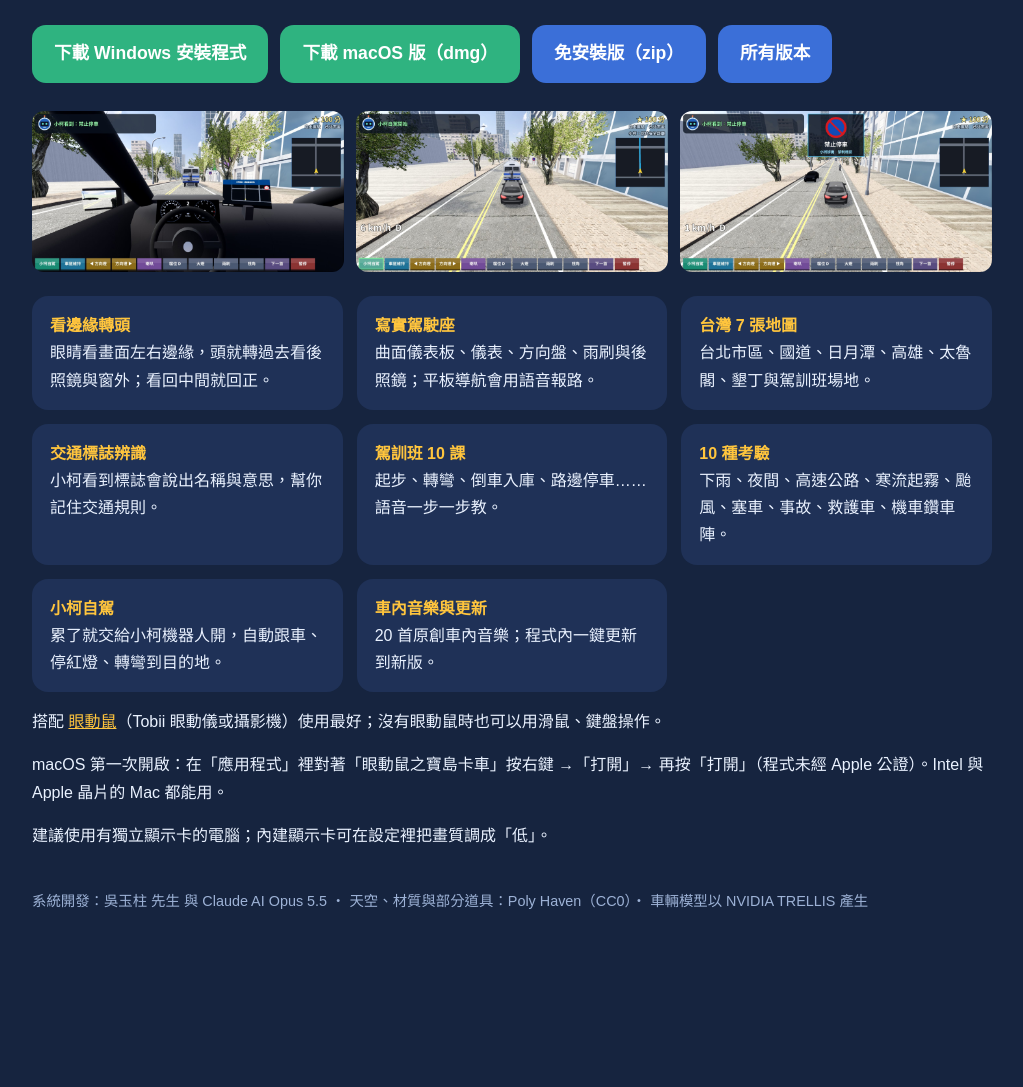
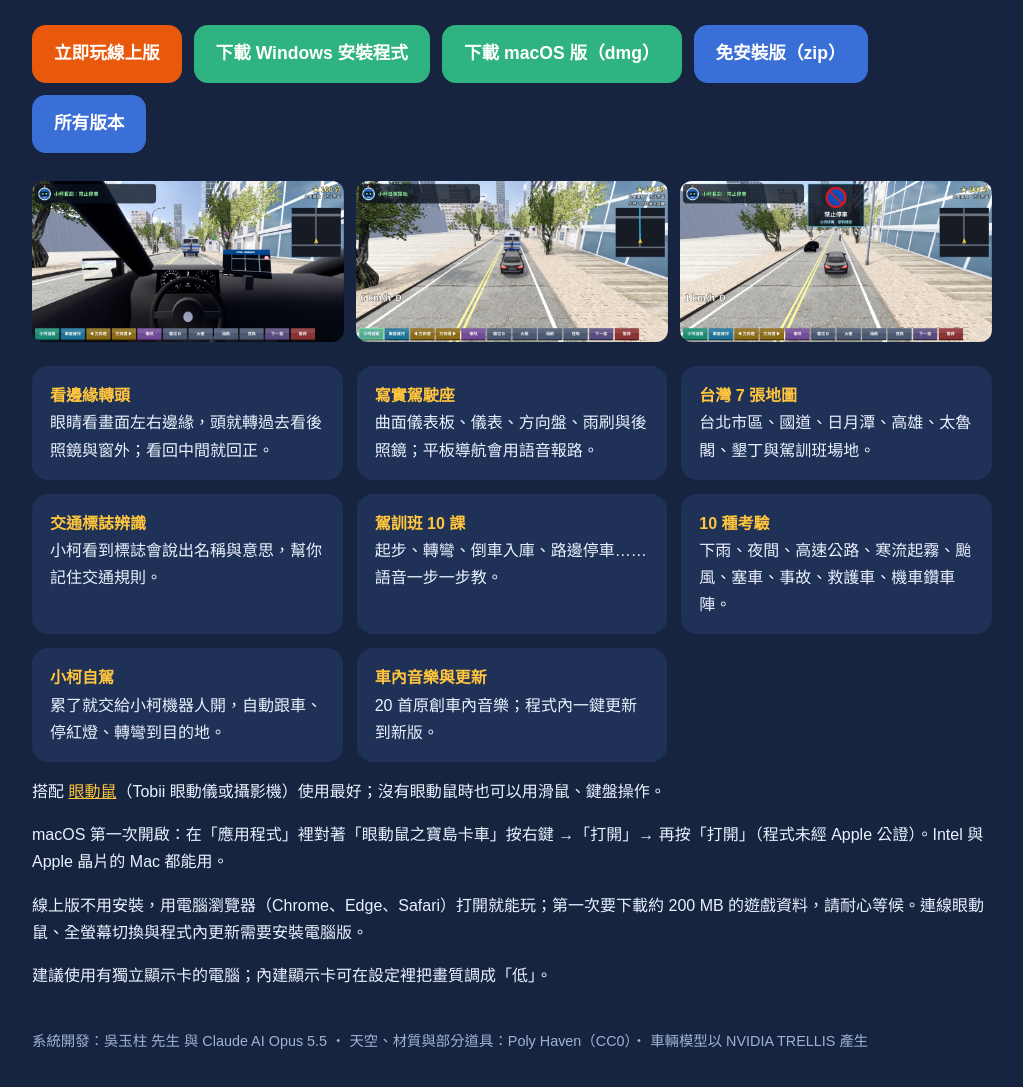
Before and after one commit to achir1015/eyemouse-truck, a plain HTML site: page docs/index.html in a window 1280 px wide. Shown: the part 147-1234 px from the top of the page, without its empty margins (128-1151 px from the left). Before the commit the page ends 1124 px from the top, so only its background shows below. Drawn offline with Linux system fonts and the light colour scheme.

Commit message:
線上版：Web 匯出設定、build_web.sh、Pages 改由 Actions 部署（/online/）
Co-Authored-By: Claude Opus 5.5 <noreply@anthropic.com>

```diff
--- a/docs/index.html
+++ b/docs/index.html
@@ -34,6 +34,7 @@
     </div>
   </header>
   <div class="btns">
+    <a class="btn" style="background:#E8590C" href="online/">立即玩線上版</a>
     <a class="btn" href="https://github.com/achir1015/eyemouse-truck/releases/latest/download/EyeMouseTruck-Setup.exe">下載 Windows 安裝程式</a>
     <a class="btn" href="https://github.com/achir1015/eyemouse-truck/releases/latest/download/EyeMouseTruck-macOS.dmg">下載 macOS 版（dmg）</a>
     <a class="btn alt" href="https://github.com/achir1015/eyemouse-truck/releases/latest/download/EyeMouseTruck-Windows-portable.zip">免安裝版（zip）</a>
@@ -56,6 +57,7 @@
   </div>
   <p>搭配 <a style="color:var(--accent)" href="https://github.com/achir1015/eyemouse">眼動鼠</a>（Tobii 眼動儀或攝影機）使用最好；沒有眼動鼠時也可以用滑鼠、鍵盤操作。</p>
   <p>macOS 第一次開啟：在「應用程式」裡對著「眼動鼠之寶島卡車」按右鍵 →「打開」→ 再按「打開」（程式未經 Apple 公證）。Intel 與 Apple 晶片的 Mac 都能用。</p>
+  <p>線上版不用安裝，用電腦瀏覽器（Chrome、Edge、Safari）打開就能玩；第一次要下載約 200 MB 的遊戲資料，請耐心等候。連線眼動鼠、全螢幕切換與程式內更新需要安裝電腦版。</p>
   <p>建議使用有獨立顯示卡的電腦；內建顯示卡可在設定裡把畫質調成「低」。</p>
   <footer>系統開發：吳玉柱 先生 與 Claude AI Opus 5.5 ・ 天空、材質與部分道具：Poly Haven（CC0）・ 車輛模型以 NVIDIA TRELLIS 產生</footer>
 </main>
```
Also changed, not shown: 10 other files.
